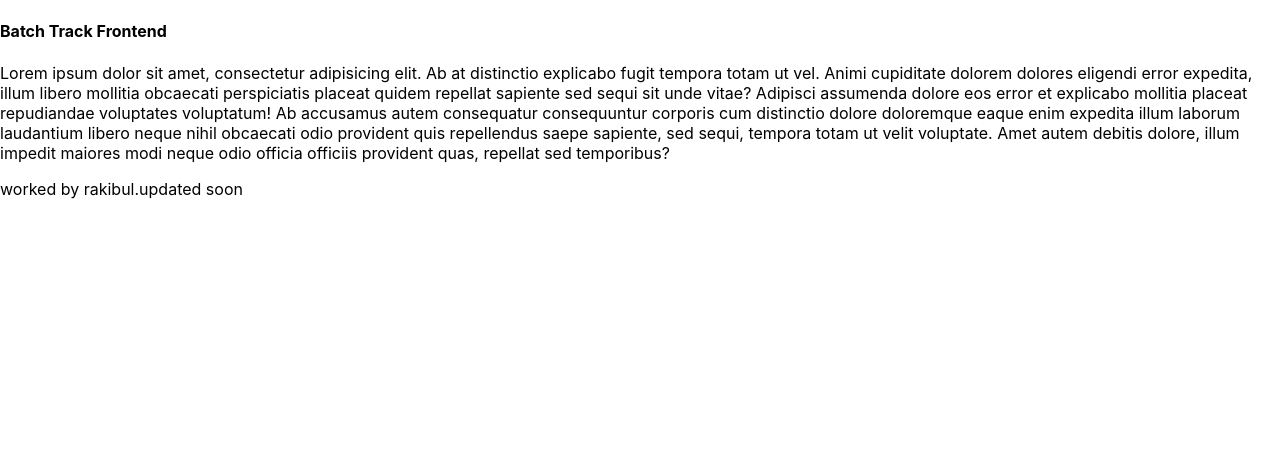
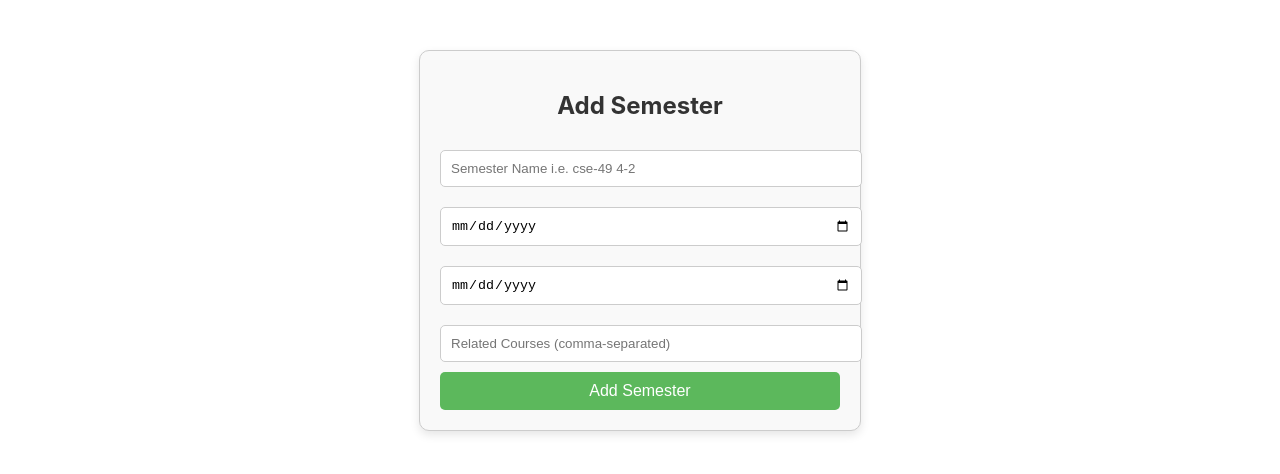
Before and after one commit to sasjb/Batch-Track-Frontend, a React (Create React App) app: page / in a window 1280 px wide. Shown: the top 474 px of the page. Built offline with nearby package versions, Linux system fonts and the light colour scheme.

Commit message:
work on the add semester by rakibul

```diff
--- a/package.json
+++ b/package.json
@@ -6,6 +6,7 @@
     "@testing-library/jest-dom": "^5.17.0",
     "@testing-library/react": "^13.4.0",
     "@testing-library/user-event": "^13.5.0",
+    "axios": "^1.7.7",
     "react": "^18.3.1",
     "react-dom": "^18.3.1",
     "react-scripts": "5.0.1",
--- a/src/App.js
+++ b/src/App.js
@@ -1,17 +1,14 @@
 import './App.css';
 import "../src/Assets/CSS/Custom.css";
+import AddSemesterForm from './Componets/AddSemesterForm';
 import {Fragment} from "react";
 
 function App() {
   return (
    <Fragment>
-     <h4>Batch Track Frontend</h4>
-     <p>
-       Lorem ipsum dolor sit amet, consectetur adipisicing elit. Ab at distinctio explicabo fugit tempora totam ut vel. Animi cupiditate dolorem dolores eligendi error expedita, illum libero mollitia obcaecati perspiciatis placeat quidem repellat sapiente sed sequi sit unde vitae? Adipisci assumenda dolore eos error et explicabo mollitia placeat repudiandae voluptates voluptatum! Ab accusamus autem consequatur consequuntur corporis cum distinctio dolore doloremque eaque enim expedita illum laborum laudantium libero neque nihil obcaecati odio provident quis repellendus saepe sapiente, sed sequi, tempora totam ut velit voluptate. Amet autem debitis dolore, illum impedit maiores modi neque odio officia officiis provident quas, repellat sed temporibus?
-     </p>
-     <p>
-      worked by rakibul.updated soon
-     </p>
+      <div className="App">
+      <AddSemesterForm />
+    </div>
    </Fragment>
   );
 }
--- /dev/null
+++ b/src/Assets/CSS/AddSemesterForm.css
@@ -0,0 +1,47 @@
+.form-container {
+    max-width: 400px;
+    margin: 50px auto;
+    padding: 20px;
+    border: 1px solid #ccc;
+    border-radius: 10px;
+    background-color: #f9f9f9;
+    box-shadow: 0 4px 10px rgba(0, 0, 0, 0.1);
+}
+
+h2 {
+    text-align: center;
+    color: #333;
+}
+
+input {
+    width: 100%;
+    padding: 10px;
+    margin: 10px 0;
+    border: 1px solid #ccc;
+    border-radius: 5px;
+}
+
+button {
+    width: 100%;
+    padding: 10px;
+    background-color: #5cb85c;
+    border: none;
+    border-radius: 5px;
+    color: white;
+    font-size: 16px;
+    cursor: pointer;
+}
+
+button:hover {
+    background-color: #4cae4c;
+}
+
+.error {
+    color: red;
+    margin-bottom: 10px;
+}
+
+.success {
+    color: green;
+    margin-bottom: 10px;
+}
--- /dev/null
+++ b/src/Componets/AddSemesterForm.js
@@ -0,0 +1,102 @@
+// src/components/AddSemesterForm.js
+
+import '../Assets/CSS/AddSemesterForm.css'; // Import the CSS
+
+import React, { useState } from 'react';
+import axios from 'axios';
+
+
+const AddSemesterForm = () => {
+    const [semesterName, setSemesterName] = useState('');
+    const [startDate, setStartDate] = useState('');
+    const [endDate, setEndDate] = useState('');
+    const [relatedCourses, setRelatedCourses] = useState('');
+    const [errorMessage, setErrorMessage] = useState('');
+    const [successMessage, setSuccessMessage] = useState('');
+
+    const handleSubmit = async (e) => {
+        e.preventDefault();
+        setErrorMessage('');
+        setSuccessMessage('');
+
+        try {
+            const response = await axios.post('http://localhost:5000/api/semester/addsemester', {
+                semesterName,
+                startDate,
+                endDate,
+                relatedCourses: relatedCourses.split(','),
+            });
+
+            if (response.data) {
+                setSuccessMessage(response.data.message);
+                resetForm();
+            }
+        } catch (error) {
+            if (error.response) {
+                setErrorMessage(error.response.data.message || 'An unexpected error occurred.');
+            } else {
+                setErrorMessage('An unexpected error occurred.');
+            }
+        }
+    };
+
+    const resetForm = () => {
+        setSemesterName('');
+        setStartDate('');
+        setEndDate('');
+        setRelatedCourses('');
+    };
+
+    const handleStartDateChange = (e) => {
+        const date = e.target.value;
+        setStartDate(date);
+
+        if (date) {
+            const start = new Date(date);
+            const endSuggestion = new Date(start.setMonth(start.getMonth() + 6));
+            setEndDate(endSuggestion.toISOString().slice(0, 10));
+        } else {
+            setEndDate('');
+        }
+    };
+
+    return (
+        <div className="form-container">
+            <h2>Add Semester</h2>
+            {errorMessage && <div className="error">{errorMessage}</div>}
+            {successMessage && <div className="success">{successMessage}</div>}
+            <form onSubmit={handleSubmit}>
+                <input
+                    type="text"
+                    placeholder="Semester Name i.e. cse-49 4-2"
+                    value={semesterName}
+                    onChange={(e) => setSemesterName(e.target.value)}
+                    required
+                />
+                <input
+                    type="date"
+                    placeholder="Start Date"
+                    value={startDate}
+                    onChange={handleStartDateChange}
+                    required
+                />
+                <input
+                    type="date"
+                    placeholder="End Date"
+                    value={endDate}
+                    onChange={(e) => setEndDate(e.target.value)}
+                    required
+                />
+                <input
+                    type="text"
+                    placeholder="Related Courses (comma-separated)"
+                    value={relatedCourses}
+                    onChange={(e) => setRelatedCourses(e.target.value)}
+                />
+                <button type="submit">Add Semester</button>
+            </form>
+        </div>
+    );
+};
+
+export default AddSemesterForm;
```
Also changed, not shown: 1 other file (tests, documents, lock files or other folders).
